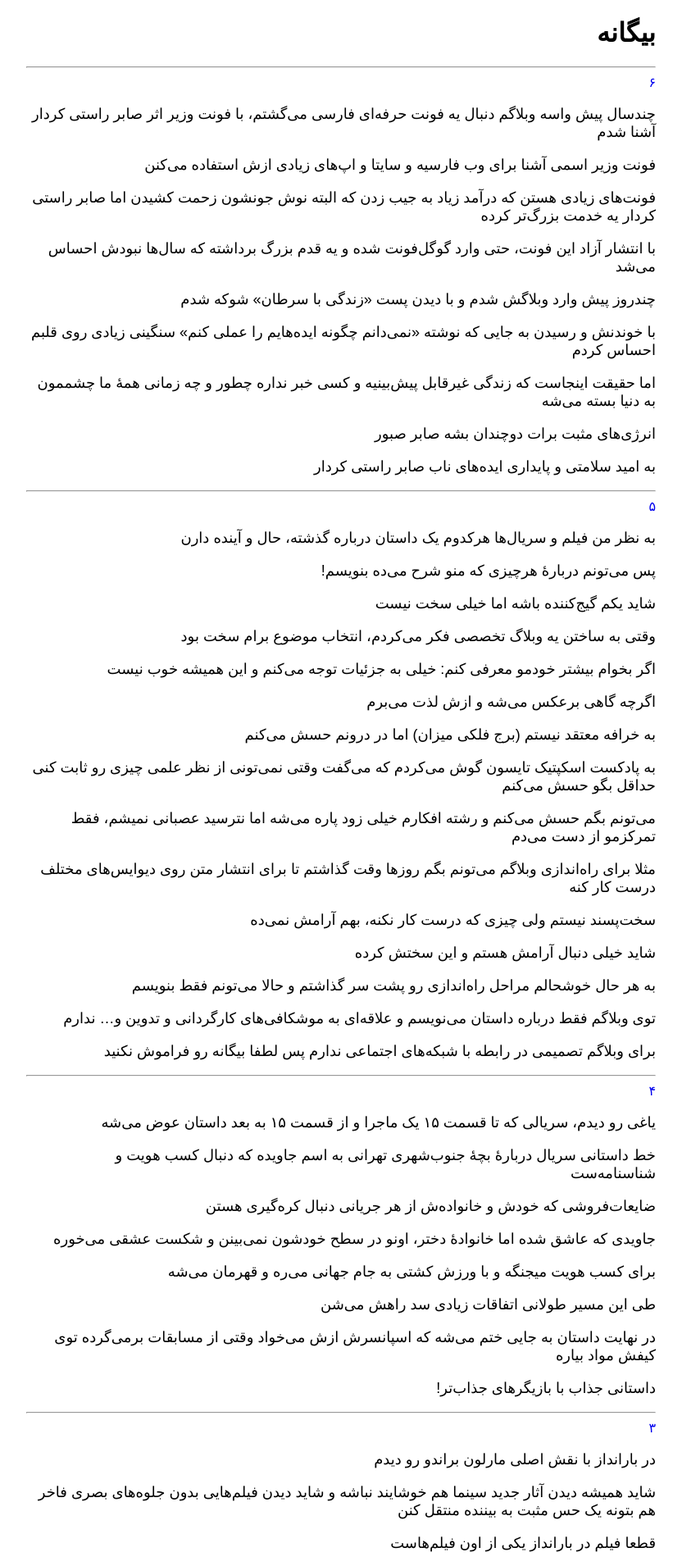
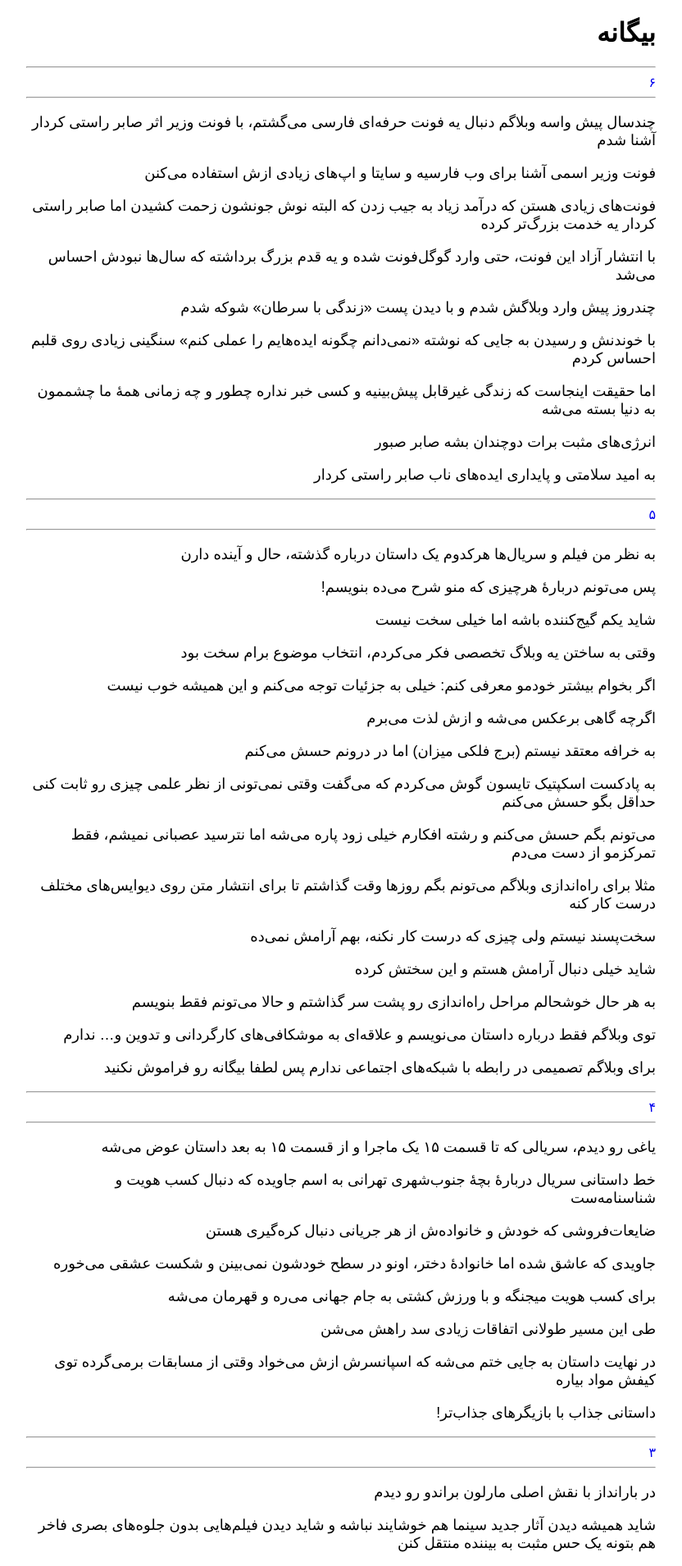
Before and after one commit to darkblog/darkblog.github.io, a Jekyll site: the page built from index.html, in a window 1280 px wide. Shown: the top 1910 px of the page at 82% size, without its empty margins (224-1056 px from the left). Built offline with Jekyll 4.4.1, drawn with Linux system fonts in a browser that asks for light colours.

Commit message:
Update index.html

```diff
--- a/index.html
+++ b/index.html
@@ -14,8 +14,7 @@
 <body>
 <h1>بیگانه</h1>
 {% for post in site.posts limit:1000 %}
-<hr>
-<a href="{{ site.url }}{{ post.url }}">{{ post.title }}</a>
+<hr><a href="{{ site.url }}{{ post.url }}">{{ post.title }}</a><hr>
 {{ post.content }}
 {% endfor %}
 </body>
```
